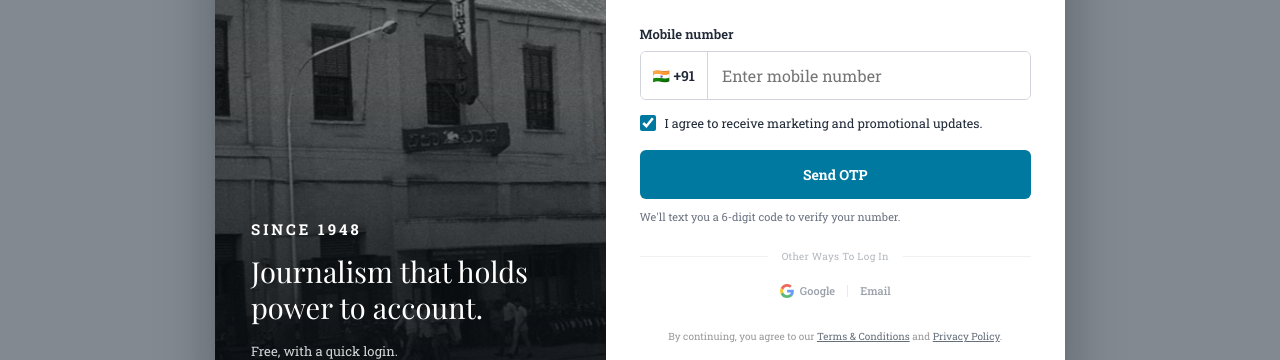
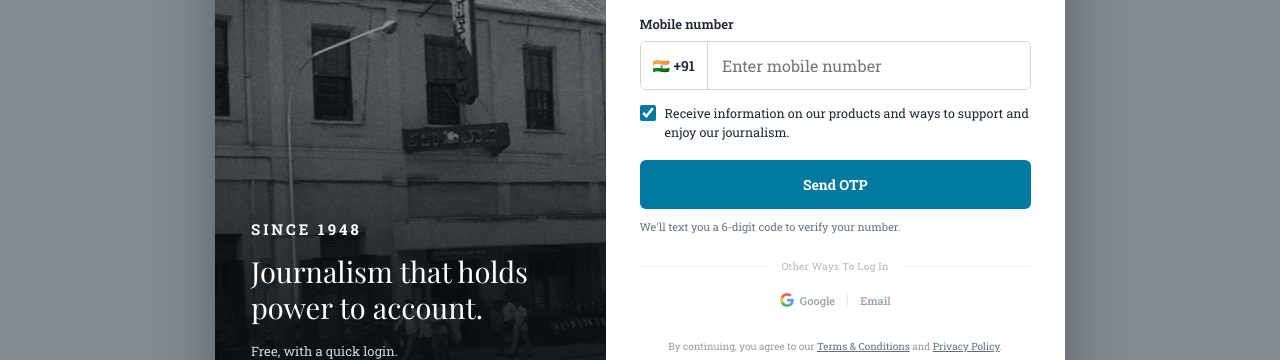
Before and after one commit to product-TPML/Loginwall2026-, a plain HTML site: page index.html in a window 1280 px wide. Both pictures are taken after a click on the button "Log in". Shown: the part 268-628 px from the top of the page. Drawn offline with nearby package versions, Linux system fonts and the light colour scheme; a web font is replaced by a local one.

Commit message:
Update marketing consent copy and align terms line
Co-Authored-By: Claude Sonnet 5.5 <noreply@anthropic.com>

```diff
--- a/index.html
+++ b/index.html
@@ -417,7 +417,7 @@
             <svg width="15" height="15" viewBox="0 0 24 24" fill="none"><circle cx="12" cy="12" r="9" stroke="#d33" stroke-width="2"/><path d="M12 7v6" stroke="#d33" stroke-width="2"/><circle cx="12" cy="16.5" r="1" fill="#d33"/></svg>
             <span data-i18n="err_phone">Enter a valid 10-digit mobile number</span>
           </div>
-          <label class="consent"><input type="checkbox" class="js-consent" checked /> <span data-i18n="consent">I agree to receive marketing and promotional updates.</span></label>
+          <label class="consent"><input type="checkbox" class="js-consent" checked /> <span data-i18n="consent">Receive information on our products and ways to support and enjoy our journalism.</span></label>
           <button class="btn-primary" id="wallSendOtp">
             <span data-i18n="send_otp_arrow">Get OTP</span>
             <svg width="16" height="16" viewBox="0 0 24 24" fill="none" stroke="currentColor" stroke-width="2.2" stroke-linecap="round" stroke-linejoin="round" aria-hidden="true"><path d="M5 12h14"/><path d="m13 6 6 6-6 6"/></svg>
@@ -499,7 +499,7 @@
                 <svg width="15" height="15" viewBox="0 0 24 24" fill="none"><circle cx="12" cy="12" r="9" stroke="#d33" stroke-width="2"/><path d="M12 7v6" stroke="#d33" stroke-width="2"/><circle cx="12" cy="16.5" r="1" fill="#d33"/></svg>
                 <span data-i18n="err_phone">Enter a valid 10-digit mobile number</span>
               </div>
-              <label class="consent"><input type="checkbox" class="js-consent" checked /> <span data-i18n="consent">I agree to receive marketing and promotional updates.</span></label>
+              <label class="consent"><input type="checkbox" class="js-consent" checked /> <span data-i18n="consent">Receive information on our products and ways to support and enjoy our journalism.</span></label>
               <button class="continue" id="sendOtp" data-i18n="send_otp">Send OTP</button>
               <div class="hint" data-i18n="otp_hint">We'll text you a 6-digit code to verify your number.</div>
             </div>
@@ -512,7 +512,7 @@
                 <svg width="15" height="15" viewBox="0 0 24 24" fill="none"><circle cx="12" cy="12" r="9" stroke="#d33" stroke-width="2"/><path d="M12 7v6" stroke="#d33" stroke-width="2"/><circle cx="12" cy="16.5" r="1" fill="#d33"/></svg>
                 <span data-i18n="err_email">Enter a valid email address</span>
               </div>
-              <label class="consent"><input type="checkbox" class="js-consent" checked /> <span data-i18n="consent">I agree to receive marketing and promotional updates.</span></label>
+              <label class="consent"><input type="checkbox" class="js-consent" checked /> <span data-i18n="consent">Receive information on our products and ways to support and enjoy our journalism.</span></label>
               <button class="continue" id="emailContinue" data-i18n="send_code">Send verification code</button>
             </div>
 
@@ -541,7 +541,7 @@
             <div class="resend"><span data-i18n="resend_q">Didn’t get a code?</span> <button class="soc-btn" id="resendLink" disabled>Resend in 30s</button></div>
           </div>
 
-          <p class="terms" data-i18n-html="terms">By continuing, you agree to our <a href="#">Terms &amp; Conditions</a> and <a href="#">Privacy Policy</a>, and to receive occasional account and offer updates from us.</p>
+          <p class="terms" data-i18n-html="terms">By continuing, you agree to our <a href="#">Terms &amp; Conditions</a> and <a href="#">Privacy Policy</a>.</p>
         </div>
       </div>
     </div>
--- a/prototype.js
+++ b/prototype.js
@@ -54,7 +54,7 @@
       otp_sent: 'Enter the 6-digit code sent to', edit: 'Edit', err_otp: 'Enter the complete 6-digit code.',
       verify: 'Verify & Continue', resend_q: 'Didn’t get a code?', resend_in: 'Resend in {s}s', resend_code: 'Resend code',
       demo_otp: 'Prototype only · No code is sent. Enter any 6 digits.',
-      consent: 'I agree to receive marketing and promotional updates.',
+      consent: 'Receive information on our products and ways to support and enjoy our journalism.',
       terms: 'By continuing, you agree to our <a href="#">Terms &amp; Conditions</a> and <a href="#">Privacy Policy</a>.',
       foot: '<b>Your Login, Simplified</b> &nbsp;·&nbsp; One account for DH &amp; Prajavani',
       close_login: 'Close login',
@@ -97,7 +97,7 @@
       otp_sent: 'ಈ ಸಂಖ್ಯೆಗೆ ಕಳುಹಿಸಿದ 6-ಅಂಕಿಯ ಕೋಡ್ ನಮೂದಿಸಿ', edit: 'ಬದಲಿಸಿ', err_otp: 'ಪೂರ್ಣ 6-ಅಂಕಿಯ ಕೋಡ್ ನಮೂದಿಸಿ.',
       verify: 'ಪರಿಶೀಲಿಸಿ ಮತ್ತು ಮುಂದುವರಿಯಿರಿ', resend_q: 'ಕೋಡ್ ಸಿಗಲಿಲ್ಲವೇ?', resend_in: '{s} ಸೆ.ನಲ್ಲಿ ಮರುಕಳುಹಿಸಿ', resend_code: 'ಕೋಡ್ ಮರುಕಳುಹಿಸಿ',
       demo_otp: 'ಪ್ರೊಟೊಟೈಪ್ ಮಾತ್ರ · ಯಾವ ಕೋಡ್ ಕಳುಹಿಸಲಾಗಿಲ್ಲ. ಯಾವುದೇ 6 ಅಂಕಿ ನಮೂದಿಸಿ.',
-      consent: 'ಮಾರ್ಕೆಟಿಂಗ್ ಮತ್ತು ಪ್ರಚಾರ ಸಂದೇಶಗಳನ್ನು ಸ್ವೀಕರಿಸಲು ನಾನು ಒಪ್ಪುತ್ತೇನೆ.',
+      consent: 'ನಮ್ಮ ಉತ್ಪನ್ನಗಳು ಹಾಗೂ ನಮ್ಮ ಪತ್ರಿಕೋದ್ಯಮವನ್ನು ಬೆಂಬಲಿಸಲು ಮತ್ತು ಆನಂದಿಸಲು ಇರುವ ಮಾರ್ಗಗಳ ಮಾಹಿತಿ ಪಡೆಯಿರಿ.',
       terms: 'ಮುಂದುವರಿಯುವ ಮೂಲಕ, ನೀವು ನಮ್ಮ <a href="#">ನಿಯಮಗಳು ಮತ್ತು ಷರತ್ತುಗಳು</a> ಹಾಗೂ <a href="#">ಗೌಪ್ಯತಾ ನೀತಿ</a>ಗೆ ಒಪ್ಪುತ್ತೀರಿ.',
       foot: '<b>ನಿಮ್ಮ ಲಾಗಿನ್, ಸರಳಗೊಳಿಸಲಾಗಿದೆ</b> &nbsp;·&nbsp; DH ಮತ್ತು ಪ್ರಜಾವಾಣಿಗೆ ಒಂದೇ ಖಾತೆ',
       close_login: 'ಲಾಗಿನ್ ಮುಚ್ಚಿ',
```
Also changed, not shown: 1 other file.
